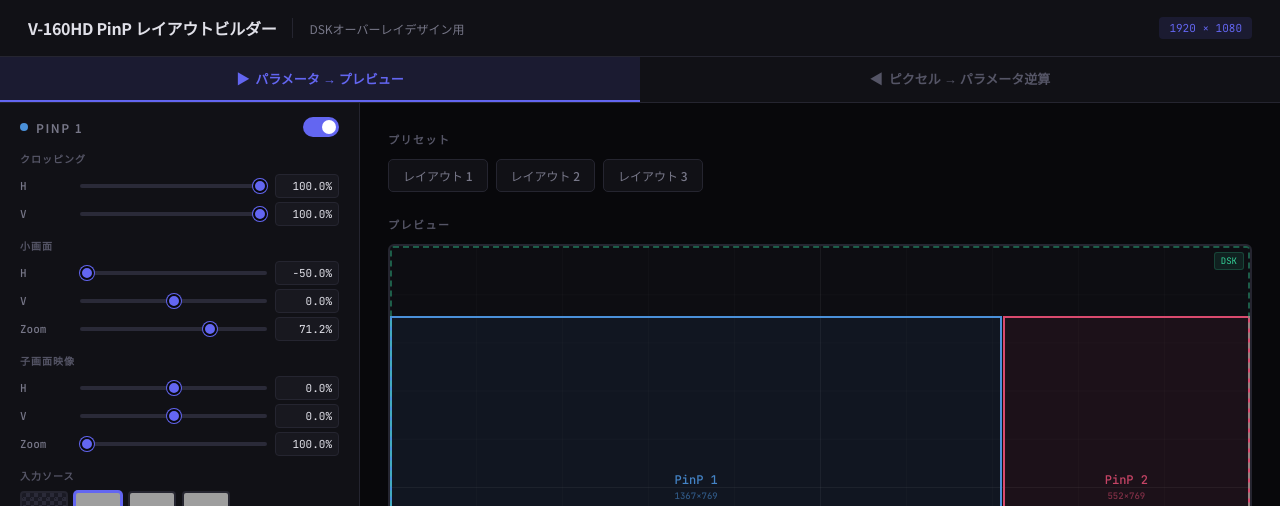
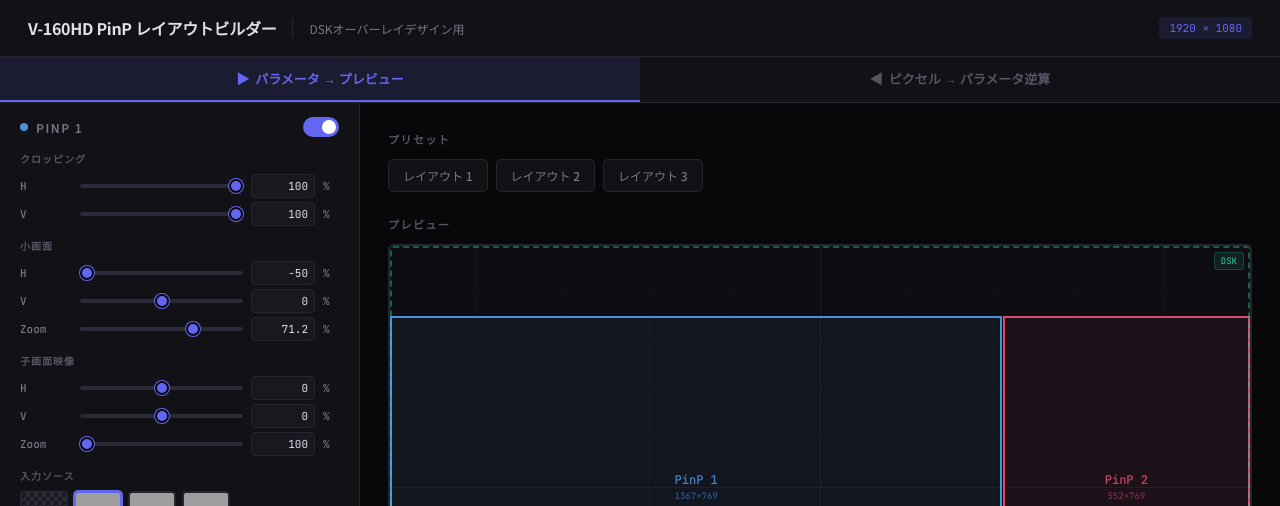
Before and after one commit to dero1to/roland-switcher-layer, a React (Vite) app in the folder app/: page / in a window 1280 px wide. Shown: the top 506 px of the page. Built offline with nearby package versions, Linux system fonts and the light colour scheme; grey boxes are pictures that could not be loaded.

Commit message:
ParamSliderとReverseSidebarの数値入力を改善し、スタイルを調整

```diff
--- a/app/src/components/ParamSlider.tsx
+++ b/app/src/components/ParamSlider.tsx
@@ -1,4 +1,3 @@
-import { useState, useCallback } from 'react';
 import type { ParamDef } from '../types';
 
 interface ParamSliderProps {
@@ -8,21 +7,12 @@ interface ParamSliderProps {
 }
 
 export function ParamSlider({ param, value, onChange }: ParamSliderProps) {
-  const [editing, setEditing] = useState(false);
-  const [editValue, setEditValue] = useState('');
-
-  const handleFocus = useCallback(() => {
-    setEditing(true);
-    setEditValue(value.toFixed(1));
-  }, [value]);
-
-  const handleBlur = useCallback(() => {
-    setEditing(false);
-    let v = parseFloat(editValue);
-    if (isNaN(v)) v = value;
-    v = Math.max(param.min, Math.min(param.max, v));
-    onChange(v);
-  }, [editValue, value, param.min, param.max, onChange]);
+  const handleNumberChange = (e: React.ChangeEvent<HTMLInputElement>) => {
+    const v = parseFloat(e.target.value);
+    if (!isNaN(v)) {
+      onChange(Math.max(param.min, Math.min(param.max, v)));
+    }
+  };
 
   return (
     <div className="param-row">
@@ -36,14 +26,15 @@ export function ParamSlider({ param, value, onChange }: ParamSliderProps) {
         onChange={(e) => onChange(parseFloat(e.target.value))}
       />
       <input
-        type="text"
+        type="number"
         className="param-value"
-        value={editing ? editValue : `${value.toFixed(1)}${param.unit}`}
-        onFocus={handleFocus}
-        onChange={(e) => setEditValue(e.target.value)}
-        onBlur={handleBlur}
-        onKeyDown={(e) => { if (e.key === 'Enter') (e.target as HTMLInputElement).blur(); }}
+        min={param.min}
+        max={param.max}
+        step={param.step}
+        value={parseFloat(value.toFixed(1))}
+        onChange={handleNumberChange}
       />
+      <span className="param-unit">{param.unit}</span>
     </div>
   );
 }
--- a/app/src/components/ReverseSidebar.tsx
+++ b/app/src/components/ReverseSidebar.tsx
@@ -124,21 +124,20 @@ export function ReverseSidebar({ rects, onUpdateRect, onRemoveRect, onAddRect }:
                   onChange={(e) => onUpdateRect(rect.id, { zoom: parseFloat(e.target.value) })}
                 />
                 <input
-                  type="text"
+                  type="number"
                   className="param-value"
-                  value={`${rect.zoom.toFixed(1)}%`}
-                  onFocus={(e) => {
-                    (e.target as HTMLInputElement).value = rect.zoom.toFixed(1);
-                    (e.target as HTMLInputElement).select();
+                  min={0}
+                  max={100}
+                  step={0.1}
+                  value={parseFloat(rect.zoom.toFixed(1))}
+                  onChange={(e) => {
+                    const v = parseFloat(e.target.value);
+                    if (!isNaN(v)) {
+                      onUpdateRect(rect.id, { zoom: Math.max(0, Math.min(100, v)) });
+                    }
                   }}
-                  onBlur={(e) => {
-                    let v = parseFloat(e.target.value);
-                    if (isNaN(v)) v = rect.zoom;
-                    v = Math.max(0, Math.min(100, v));
-                    onUpdateRect(rect.id, { zoom: v });
-                  }}
-                  onKeyDown={(e) => { if (e.key === 'Enter') (e.target as HTMLInputElement).blur(); }}
                 />
+                <span className="param-unit">%</span>
               </div>
               <div style={{ fontFamily: 'var(--mono)', fontSize: '10px', color: 'var(--text-muted)', marginTop: '4px' }}>
                 有効範囲: {range.min}% 〜 {range.max}%
--- a/app/src/index.css
+++ b/app/src/index.css
@@ -160,7 +160,7 @@ body {
 }
 .param-row {
   display: grid;
-  grid-template-columns: 52px 1fr 64px;
+  grid-template-columns: 52px 1fr 64px 16px;
   align-items: center;
   gap: 8px;
   margin-bottom: 4px;
@@ -205,6 +205,19 @@ input[type="range"]::-webkit-slider-thumb {
   width: 64px;
 }
 .param-value:focus { outline: none; border-color: var(--accent); }
+.param-value::-webkit-inner-spin-button,
+.param-value::-webkit-outer-spin-button {
+  -webkit-appearance: none;
+  margin: 0;
+}
+.param-value[type="number"] {
+  -moz-appearance: textfield;
+}
+.param-unit {
+  font-family: var(--mono);
+  font-size: 11px;
+  color: var(--text-dim);
+}
 
 /* ── Main ── */
 .main {
```
